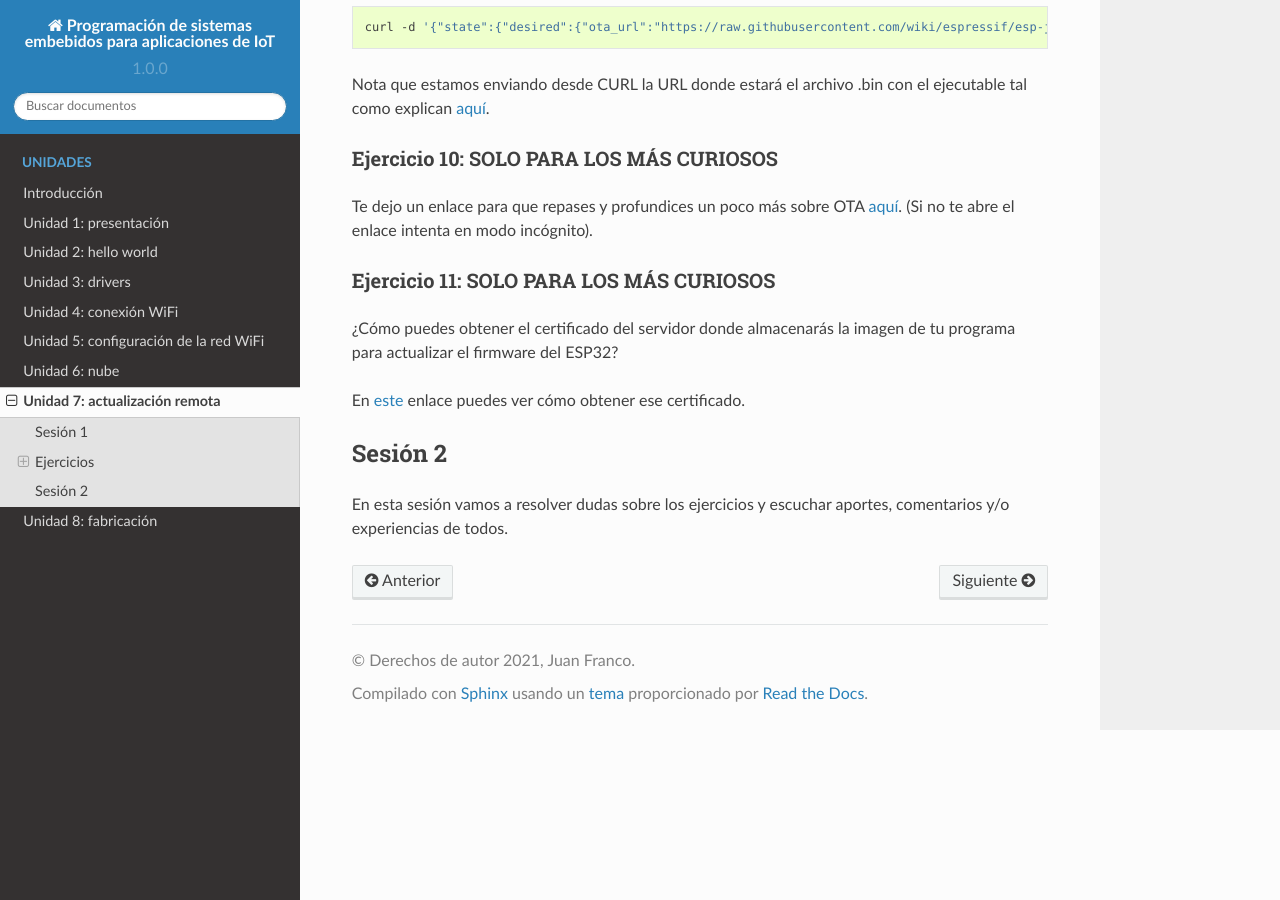
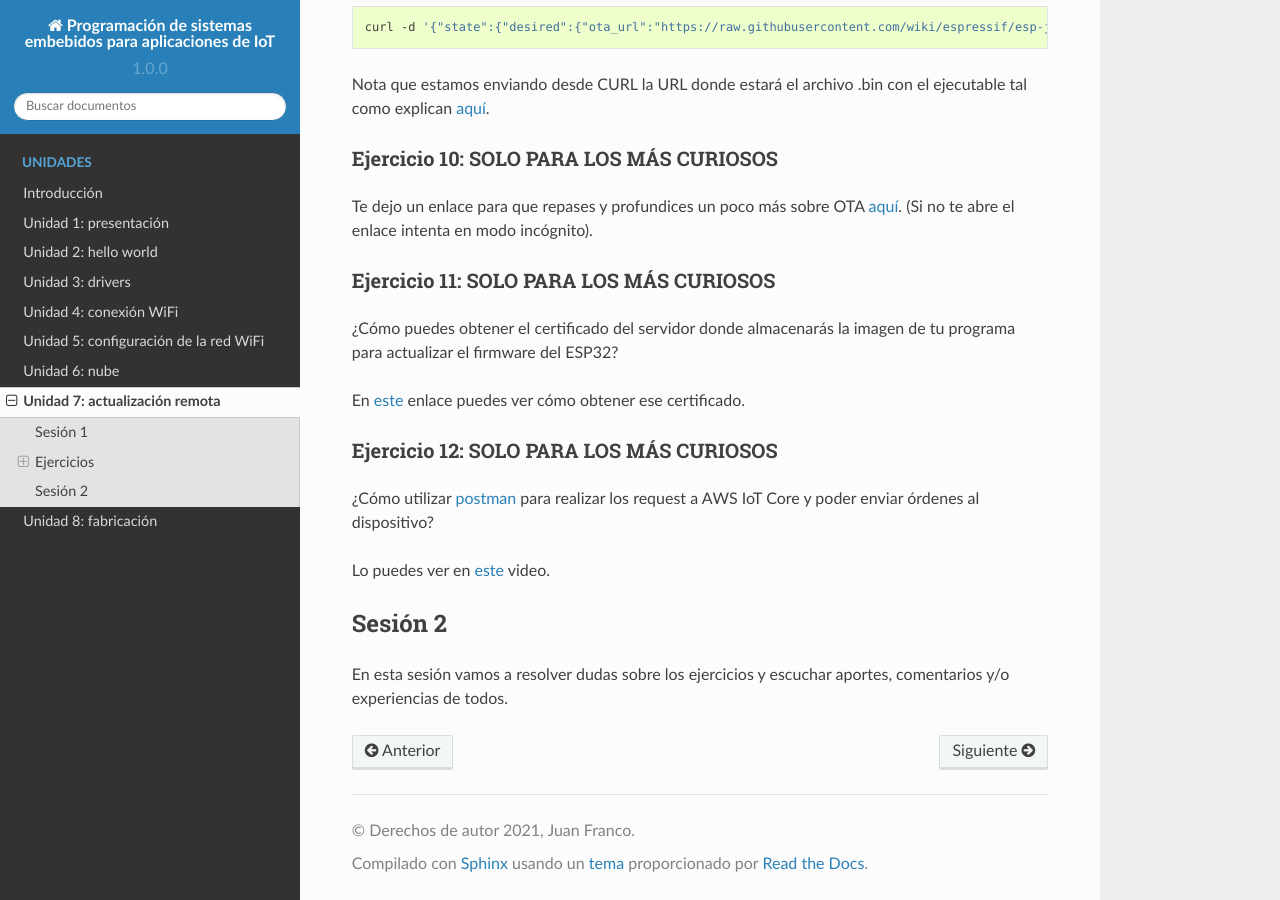
Before and after one commit to juanferfranco/espiot, a Sphinx documentation site: the page built from docs/_unidad7/unidad7.rst, in a window 1280 px wide and 900 px high, scrolled down 2883 px. Built offline with Sphinx 7.4.7 and the Read the Docs theme 2.0.0, drawn with Linux system fonts in a browser that asks for light colours.

Commit message:
add ex12 postman

```diff
--- a/docs/_unidad7/unidad7.rst
+++ b/docs/_unidad7/unidad7.rst
@@ -155,6 +155,14 @@ programa para actualizar el firmware del ESP32?
 En `este <https://docs.espressif.com/projects/esp-jumpstart/en/latest/security.html#obtaining-ca-certificates>`__
 enlace puedes ver cómo obtener ese certificado.
 
+Ejercicio 12: SOLO PARA LOS MÁS CURIOSOS
+^^^^^^^^^^^^^^^^^^^^^^^^^^^^^^^^^^^^^^^^^^
+
+¿Cómo utilizar `postman <https://www.postman.com/downloads/>`__ para realizar los request a
+AWS IoT Core y poder enviar órdenes al dispositivo?
+
+Lo puedes ver en `este <https://youtu.be/-kLtkkD-2uo>`__ video.
+
 Sesión 2
 -----------
 
```
